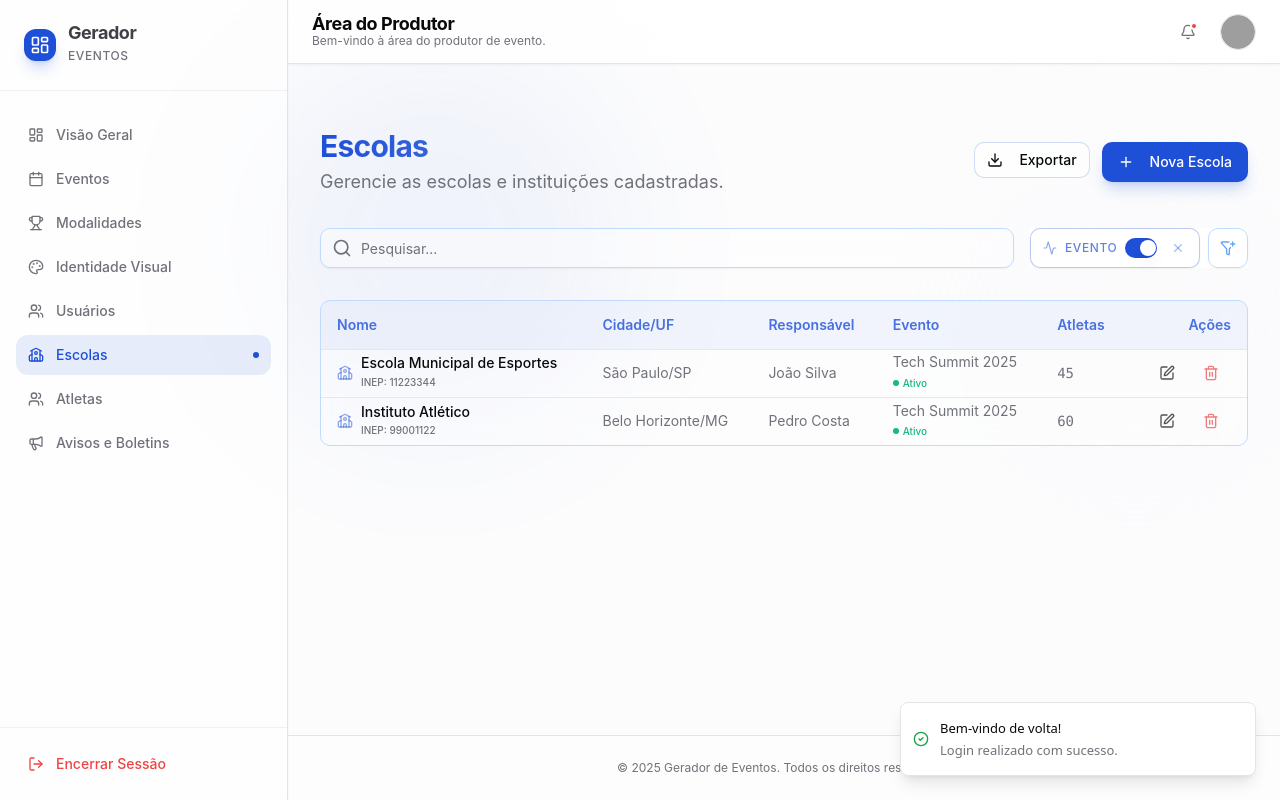
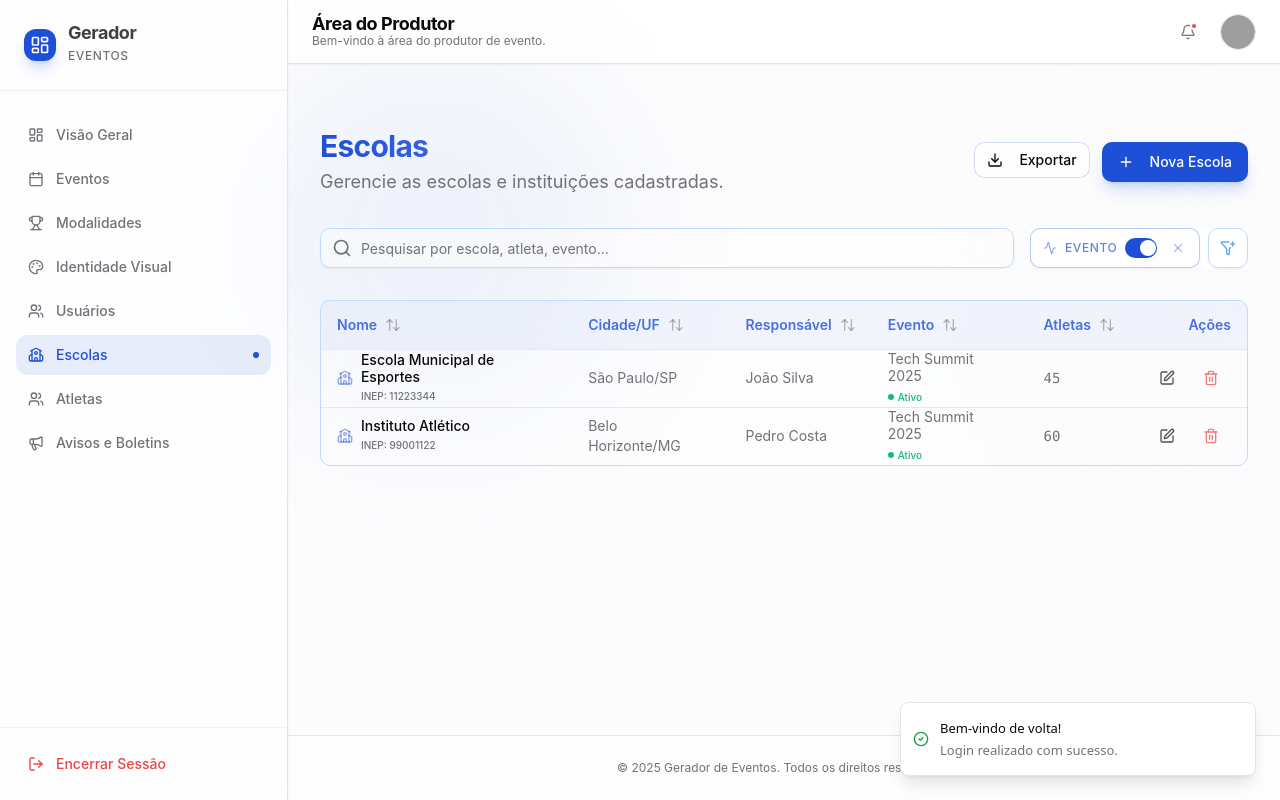
Before and after one commit to AtilaMedeiros/gerador-de-eventos_ultimo, a React (Vite) app: page /area-do-produtor/escolas in a window 1280 px wide. Both pictures are taken after typing "name@example.com", "Sample123" into the empty fields and a click on the button "Entrar no Sistema". Shown: the top 800 px of the page. Built offline with nearby package versions, Linux system fonts and the light colour scheme; grey boxes are pictures that could not be loaded.

Commit message:
feat: Adiciona funcionalidade de ordenação à lista de escolas e atualiza o placeholder de busca.

```diff
--- a/src/pages/dashboard/basic-registration/SchoolsList.tsx
+++ b/src/pages/dashboard/basic-registration/SchoolsList.tsx
@@ -24,7 +24,10 @@ import {
     Trophy,
     Building,
     Activity,
-    ListFilter
+    ListFilter,
+    ArrowUpDown,
+    ArrowUp,
+    ArrowDown
 } from 'lucide-react'
 import { toast } from 'sonner'
 import { useNavigate } from 'react-router-dom'
@@ -183,6 +186,49 @@ export default function SchoolsList() {
         })
     })
 
+    const [sortConfig, setSortConfig] = useState<{ key: keyof typeof MOCK_SCHOOLS[0] | 'location', direction: 'asc' | 'desc' } | null>(null)
+
+    // Apply Sorting
+    const sortedSchools = [...filteredSchools].sort((a, b) => {
+        if (!sortConfig) return 0
+
+        const { key, direction } = sortConfig
+
+        let aValue: any = a[key as keyof typeof a]
+        let bValue: any = b[key as keyof typeof b]
+
+        // Handle specific sorting cases
+        if (key === 'location') {
+            aValue = `${a.city}/${a.state}`
+            bValue = `${b.city}/${b.state}`
+        }
+
+        if (aValue < bValue) {
+            return direction === 'asc' ? -1 : 1
+        }
+        if (aValue > bValue) {
+            return direction === 'asc' ? 1 : -1
+        }
+        return 0
+    })
+
+    const requestSort = (key: keyof typeof MOCK_SCHOOLS[0] | 'location') => {
+        let direction: 'asc' | 'desc' = 'asc'
+        if (sortConfig && sortConfig.key === key && sortConfig.direction === 'asc') {
+            direction = 'desc'
+        }
+        setSortConfig({ key, direction })
+    }
+
+    const getSortIcon = (key: string) => {
+        if (!sortConfig || sortConfig.key !== key) {
+            return <ArrowUpDown className="ml-2 h-4 w-4 text-muted-foreground/50" />
+        }
+        return sortConfig.direction === 'asc' ?
+            <ArrowUp className="ml-2 h-4 w-4 text-primary" /> :
+            <ArrowDown className="ml-2 h-4 w-4 text-primary" />
+    }
+
     const handleAction = (action: string) => {
         toast.info(`Ação ${action} simulada com sucesso.`)
     }
@@ -227,7 +273,7 @@ export default function SchoolsList() {
                         <Search className="h-5 w-5 text-muted-foreground group-focus-within:text-primary transition-colors" />
                     </div>
                     <Input
-                        placeholder="Pesquisar..."
+                        placeholder="Pesquisar por escola, atleta, evento..."
                         value={searchTerm}
                         onChange={(e) => setSearchTerm(e.target.value)}
                         className="pl-10 h-10 bg-white/40 dark:bg-black/40 backdrop-blur-xl border-blue-200 dark:border-blue-800 focus:border-primary/30 focus:ring-primary/20 rounded-md transition-all shadow-sm group-hover:shadow-md text-left w-full"
@@ -262,17 +308,37 @@ export default function SchoolsList() {
                 <Table>
                     <TableHeader className="bg-primary/5">
                         <TableRow className="hover:bg-transparent border-b border-blue-100 dark:border-blue-900/30">
-                            <TableHead className="font-semibold text-primary/80 h-12">Nome</TableHead>
-                            <TableHead className="font-semibold text-primary/80 h-12">Cidade/UF</TableHead>
-                            <TableHead className="font-semibold text-primary/80 h-12">Responsável</TableHead>
-                            <TableHead className="font-semibold text-primary/80 h-12">Evento</TableHead>
-                            <TableHead className="font-semibold text-primary/80 h-12">Atletas</TableHead>
+                            <TableHead className="font-semibold text-primary/80 h-12 cursor-pointer hover:bg-primary/10 transition-colors" onClick={() => requestSort('name')}>
+                                <div className="flex items-center">
+                                    Nome {getSortIcon('name')}
+                                </div>
+                            </TableHead>
+                            <TableHead className="font-semibold text-primary/80 h-12 cursor-pointer hover:bg-primary/10 transition-colors" onClick={() => requestSort('location')}>
+                                <div className="flex items-center">
+                                    Cidade/UF {getSortIcon('location')}
+                                </div>
+                            </TableHead>
+                            <TableHead className="font-semibold text-primary/80 h-12 cursor-pointer hover:bg-primary/10 transition-colors" onClick={() => requestSort('responsible')}>
+                                <div className="flex items-center">
+                                    Responsável {getSortIcon('responsible')}
+                                </div>
+                            </TableHead>
+                            <TableHead className="font-semibold text-primary/80 h-12 cursor-pointer hover:bg-primary/10 transition-colors" onClick={() => requestSort('event')}>
+                                <div className="flex items-center">
+                                    Evento {getSortIcon('event')}
+                                </div>
+                            </TableHead>
+                            <TableHead className="font-semibold text-primary/80 h-12 cursor-pointer hover:bg-primary/10 transition-colors" onClick={() => requestSort('athletes')}>
+                                <div className="flex items-center">
+                                    Atletas {getSortIcon('athletes')}
+                                </div>
+                            </TableHead>
                             <TableHead className="text-right font-semibold text-primary/80 h-12">Ações</TableHead>
                         </TableRow>
                     </TableHeader>
                     <TableBody>
-                        {filteredSchools.length > 0 ? (
-                            filteredSchools.map((school) => (
+                        {sortedSchools.length > 0 ? (
+                            sortedSchools.map((school) => (
                                 <TableRow
                                     key={school.id}
                                     className="hover:bg-primary/5 transition-all duration-200 border-b border-blue-100 dark:border-blue-900/30 group"
```
